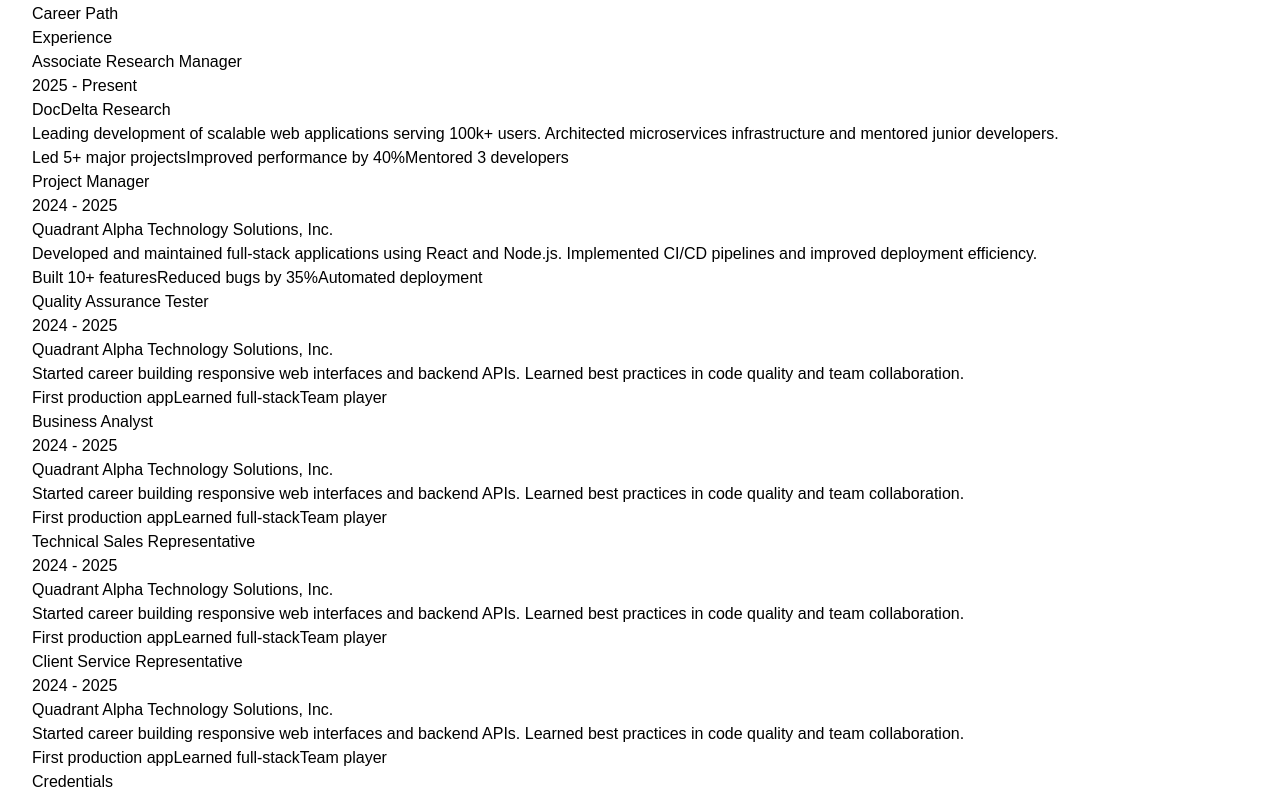
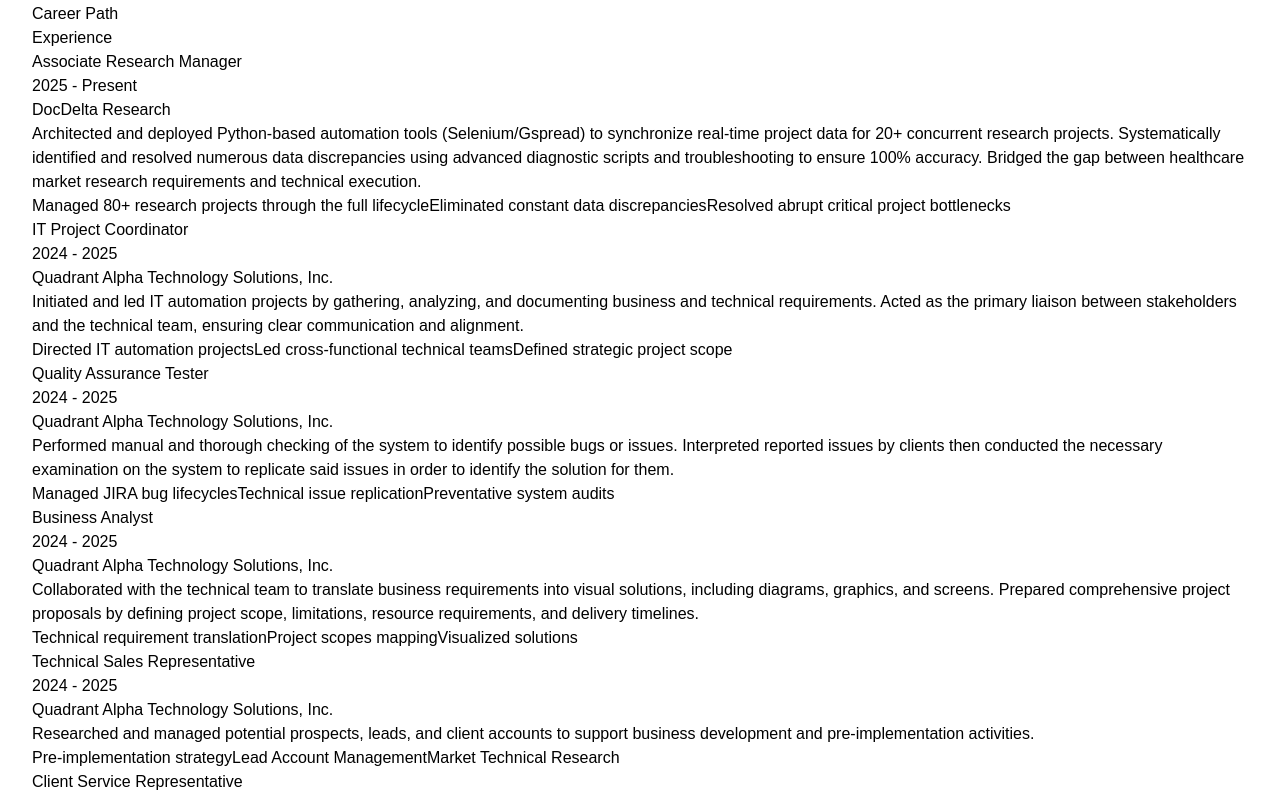
Before and after one commit to dedkid/a-portfolio, a React (Vite) app in the folder client/: page /a-portfolio/ in a window 1280 px wide. Shown: the part 825-1620 px from the top of the page. Built offline with nearby package versions, Linux system fonts and the light colour scheme; a web font is replaced by a local one.

Commit message:
minor fixes

```diff
--- a/client/src/pages/Home.tsx
+++ b/client/src/pages/Home.tsx
@@ -395,43 +395,43 @@
                 role: "Associate Research Manager",
                 company: "DocDelta Research",
                 period: "2025 - Present",
-                description: "Leading development of scalable web applications serving 100k+ users. Architected microservices infrastructure and mentored junior developers.",
-                highlights: ["Led 5+ major projects", "Improved performance by 40%", "Mentored 3 developers"],
+                description: "Architected and deployed Python-based automation tools (Selenium/Gspread) to synchronize real-time project data for 20+ concurrent research projects. Systematically identified and resolved numerous data discrepancies using advanced diagnostic scripts and troubleshooting to ensure 100% accuracy. Bridged the gap between healthcare market research requirements and technical execution.",
+                highlights: ["Managed 80+ research projects through the full lifecycle", "Eliminated constant data discrepancies", "Resolved abrupt critical project bottlenecks"],
               },
               {
-                role: "Project Manager",
+                role: "IT Project Coordinator",
                 company: "Quadrant Alpha Technology Solutions, Inc.",
                 period: "2024 - 2025",
-                description: "Developed and maintained full-stack applications using React and Node.js. Implemented CI/CD pipelines and improved deployment efficiency.",
-                highlights: ["Built 10+ features", "Reduced bugs by 35%", "Automated deployment"],
+                description: "Initiated and led IT automation projects by gathering, analyzing, and documenting business and technical requirements. Acted as the primary liaison between stakeholders and the technical team, ensuring clear communication and alignment.",
+                highlights: ["Directed IT automation projects", "Led cross-functional technical teams", "Defined strategic project scope"],
               },
               {
                 role: "Quality Assurance Tester",
                 company: "Quadrant Alpha Technology Solutions, Inc.",
                 period: "2024 - 2025",
-                description: "Started career building responsive web interfaces and backend APIs. Learned best practices in code quality and team collaboration.",
-                highlights: ["First production app", "Learned full-stack", "Team player"],
+                description: "Performed manual and thorough checking of the system to identify possible bugs or issues. Interpreted reported issues by clients then conducted the necessary examination on the system to replicate said issues in order to identify the solution for them.",
+                highlights: ["Managed JIRA bug lifecycles", "Technical issue replication", "Preventative system audits"],
               },
               {
                 role: "Business Analyst",
                 company: "Quadrant Alpha Technology Solutions, Inc.",
                 period: "2024 - 2025",
-                description: "Started career building responsive web interfaces and backend APIs. Learned best practices in code quality and team collaboration.",
-                highlights: ["First production app", "Learned full-stack", "Team player"],
+                description: "Collaborated with the technical team to translate business requirements into visual solutions, including diagrams, graphics, and screens. Prepared comprehensive project proposals by defining project scope, limitations, resource requirements, and delivery timelines.",
+                highlights: ["Technical requirement translation", "Project scopes mapping", "Visualized solutions"],
               },
               {
                 role: "Technical Sales Representative",
                 company: "Quadrant Alpha Technology Solutions, Inc.",
                 period: "2024 - 2025",
-                description: "Started career building responsive web interfaces and backend APIs. Learned best practices in code quality and team collaboration.",
-                highlights: ["First production app", "Learned full-stack", "Team player"],
+                description: "Researched and managed potential prospects, leads, and client accounts to support business development and pre-implementation activities.",
+                highlights: ["Pre-implementation strategy", "Lead Account Management", "Market Technical Research"],
               },
               {
                 role: "Client Service Representative",
                 company: "Quadrant Alpha Technology Solutions, Inc.",
                 period: "2024 - 2025",
-                description: "Started career building responsive web interfaces and backend APIs. Learned best practices in code quality and team collaboration.",
-                highlights: ["First production app", "Learned full-stack", "Team player"],
+                description: "Maintained active communication with stakeholders during the post-implementation phase to ensure delivered solutions aligned with evolving business needs. Translated business challenges into actionable insights for the technical team to enhance and optimize system performance.",
+                highlights: ["Post-Implementation Liaison", "Defined technical solutions for clients' concerns", "Managed the delivery of client requests and feature fixes"],
               },
             ].map((exp, idx) => (
               <div key={idx} className="relative pl-8 sm:pl-10 md:pl-12 border-l-2 border-blue-200 hover:border-blue-600 transition-colors">
```
